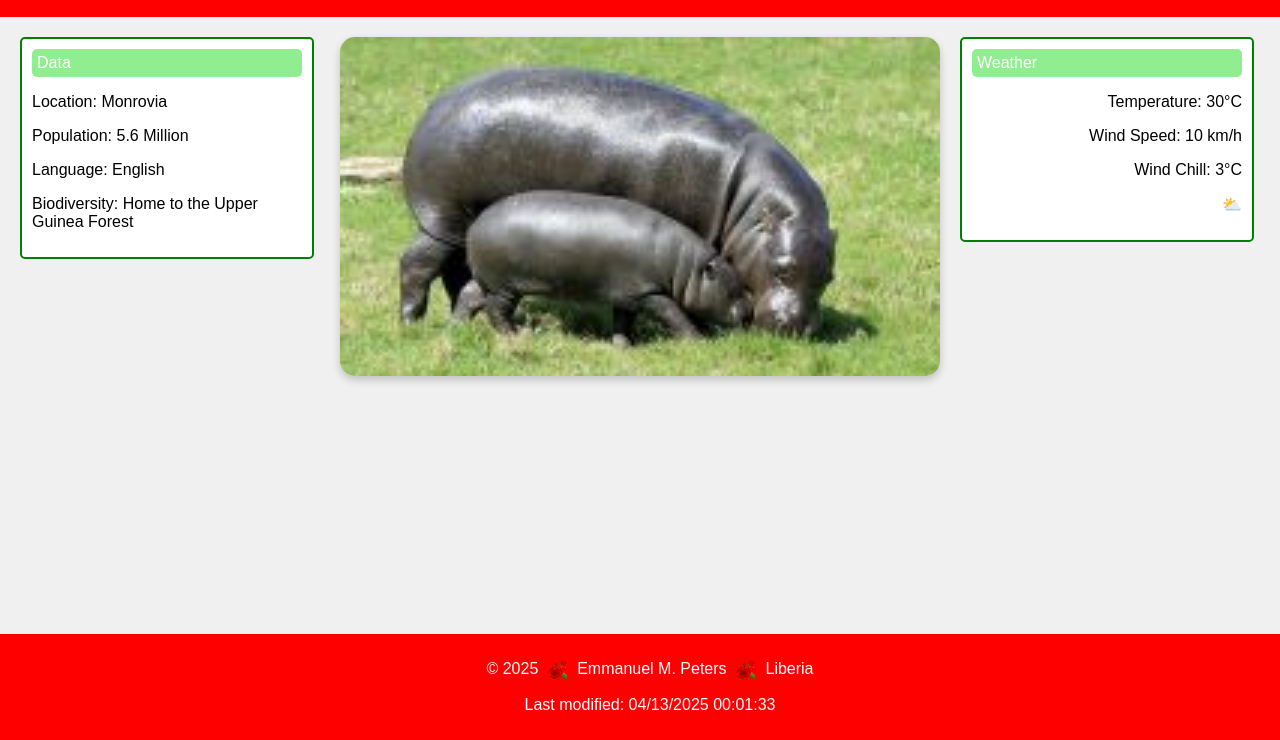
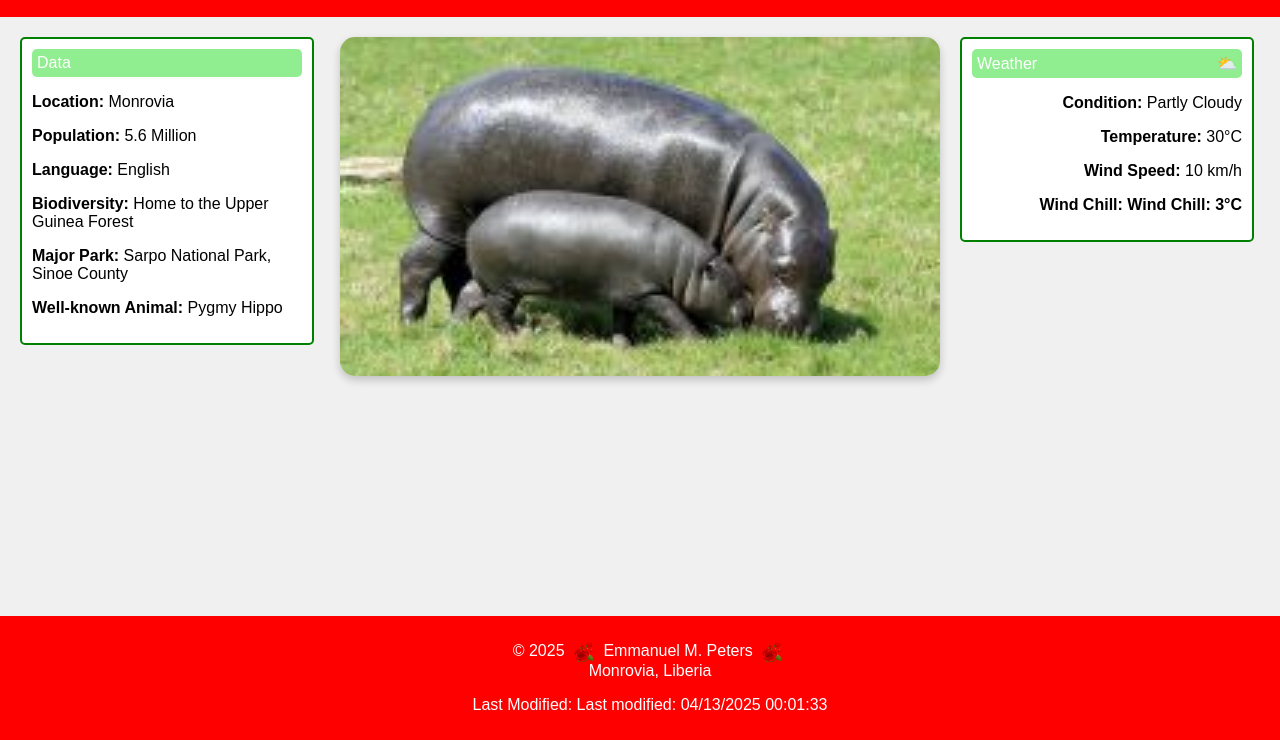
Before and after one commit to epeters2-byui/wdd131, a plain HTML site: page place.html in a window 1280 px wide. Shown: the part 60-800 px from the top of the page. Drawn offline with Linux system fonts and the light colour scheme.

Commit message:
Place webpage

```diff
--- a/place.html
+++ b/place.html
@@ -1,45 +1,51 @@
 <!DOCTYPE html>
 <html lang="en">
 <head>
-    <meta charset="UTF-8">
-    <meta name="viewport" content="width=device-width, initial-scale=1.0">
+  <meta charset="UTF-8" />
+  <meta name="viewport" content="width=device-width, initial-scale=1.0" />
   <title>Explore Liberia</title>
-    <link rel="stylesheet" href="styles/place.css">
+  <link rel="stylesheet" href="styles/place.css" />
   <script defer src="scripts/place.js"></script>
 </head>
 <body>
   <header>
-        <h1>Visit My Amazing Liberia
-            <img src="images/flag.jpg" alt="Liberia Flag" class="liberia-flag">
+    <h1>
+      Visit My Amazing Liberia
+      <img src="images/flag.jpg" alt="Liberia Flag" class="liberia-flag" />
     </h1>
   </header>
 
   <main>
     <div class="hero">
       <picture>
-                <source media="(max-width: px)" srcset="images/hero-small.webp">
-                <img src="images/hippo_liberia_1.jpg" alt="Hippo" class="hero-image">
+        <source media="(max-width: 600px)" srcset="images/hero-small.webp" type="image/webp" />
+        <img src="images/hero-large.webp" alt="Hippo in Liberia" class="hero-image" type="image/webp" />
       </picture>
     </div>
 
     <section class="data-section">
       <div class="section-heading">Data</div>
       <div class="section-content">
-                <p>Location: Monrovia</p>
-                <p>Population: 5.6 Million</p>
-                <p>Language: English</p>
-                <p>Biodiversity: Home to the Upper Guinea Forest</p>
-
+        <p><strong>Location:</strong> Monrovia</p>
+        <p><strong>Population:</strong> 5.6 Million</p>
+        <p><strong>Language:</strong> English</p>
+        <p><strong>Biodiversity:</strong> Home to the Upper Guinea Forest</p>
+        <p><strong>Major Park:</strong> Sarpo National Park, Sinoe County</p>
+        <p><strong>Well-known Animal:</strong> Pygmy Hippo</p>
       </div>
     </section>
 
     <section class="weather-section">
-            <div class="section-heading">Weather</div>
+      <div class="section-heading">
+        Weather <span class="weather-icon-mobile">
+
+        </span>
+      </div>
       <div class="section-content">
-                <p>Temperature: 30°C</p>
-                <p>Wind Speed: 10 km/h</p>
-                <p id="windChill">Wind Chill: N/A</p>
-                <p id="weather-icon">⛅</p>
+        <p><strong>Condition:</strong> Partly Cloudy</p>
+        <p><strong>Temperature:</strong> <span id="temperature">30</span>°C</p>
+        <p><strong>Wind Speed:</strong> <span id="windspeed">10</span> km/h</p>
+        <p><strong>Wind Chill:</strong> <span id="windChill">N/A</span></p>
       </div>
     </section>
   </main>
@@ -47,12 +53,13 @@
   <footer>
     <p>
       &copy; <span id="currentyear"></span>
-            <img src="images/rose.png" alt="Rose" class="rose-icon">
+      <img src="images/rose.png" alt="Rose" class="rose-icon" />
       Emmanuel M. Peters
-            <img src="images/rose.png" alt="Rose" class="rose-icon">
-            Liberia
+      <img src="images/rose.png" alt="Rose" class="rose-icon" />
+      <br />
+      Monrovia, Liberia
     </p>
-        <p id="lastModified"></p>
+    <p>Last Modified: <span id="lastModified"></span></p>
   </footer>
 </body>
 </html>
--- a/project/styles/styles.css
+++ b/project/styles/styles.css
@@ -328,7 +328,7 @@ main section img {
    height: 20px;
 }
 .msg {
-   background-color: #fcfbfb;
+   background-color: black;
    line-height: 1.5em;
    padding: 25px;
    float: right;
--- a/scripts/place.js
+++ b/scripts/place.js
@@ -1,4 +1,4 @@
-// Function to calculate the wind chill factor
+// Function for calculating the wind chill factor
 function calculateWindChill(temperature, windSpeed) {
     if ((temperature <= 10 && windSpeed > 4.8)) {
         return Math.round(
--- a/styles/place.css
+++ b/styles/place.css
@@ -70,12 +70,10 @@ main {
     grid-area: data;
     text-align: left;
 }
-
 .weather-section {
     grid-area: weather;
     text-align: right;
 }
-
 .data-section .section-heading,
 .weather-section .section-heading {
     background-color: lightgreen;
@@ -129,9 +127,9 @@ footer .rose-icon {
     padding: 5px;
     text-align: right;
     border-radius: 5px;
-    display: flex; /* Make heading a flex container */
-    justify-content: space-between; /* Spread out text and icon */
-    align-items: center; /* Vertically align the text and icon */
+    display: flex;
+    justify-content: space-between;
+    align-items: center;
 }
 
 /* Weather Icon */
@@ -139,14 +137,23 @@ footer .rose-icon {
     display: flex;
     justify-content: center;
     align-items: center;
-    margin-left: 10px; /* Add some space between text and icon */
+    margin-left: 10px;
 }
 
 .weather-icon img {
     width: 40px;
     height: 40px;
 }
+/* Display Wind Chill */
+#windChill {
+    font-weight: bold;
+  }
 
+  /* Large View Weather Icon After Heading */
+  .weather-section .section-heading::after {
+    content: " ⛅";
+    margin-left: 5px;
+  }
 
 /* Media Query for Mobile View */
 @media only screen and (max-width: 768px) {
```
Also changed, not shown: images/hero-large.webp (renamed from images/hippo_liberia_1.jpg). Lines whose indentation alone changed are shown as unchanged.
